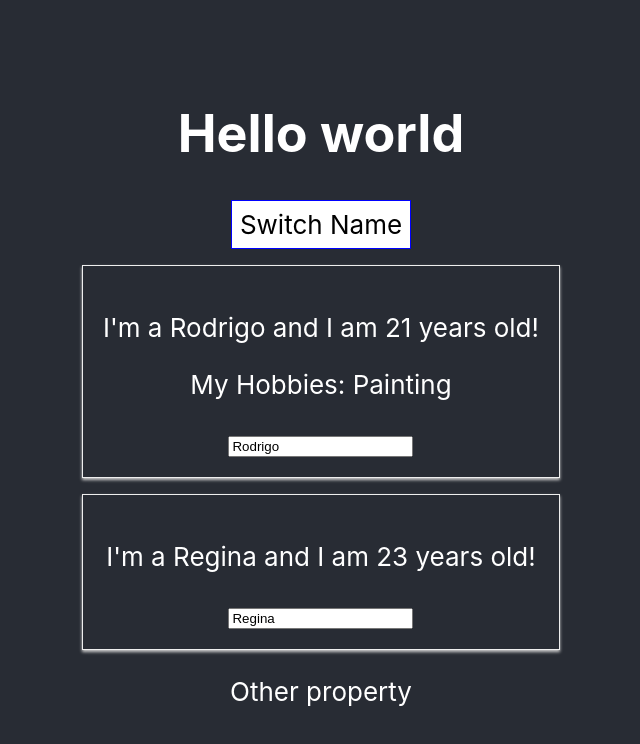
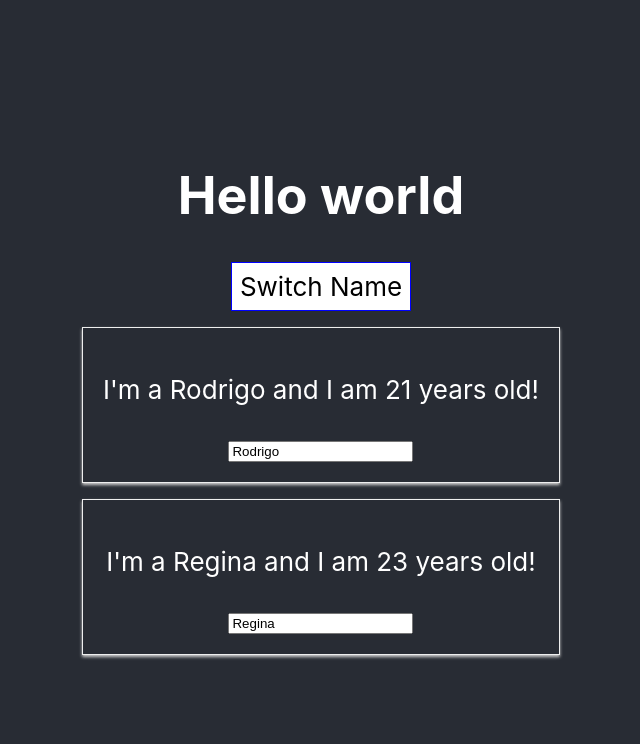
Before and after one commit to RodrigoTomeES/react-complete-guide, a React (Create React App) app: page / in a window 1280 px wide. Both pictures are taken after a click on the button "Switch Name". Shown: the top 744 px of the page, without its empty margins (319-959 px from the left). Built offline with nearby package versions, Linux system fonts and the light colour scheme.

Commit message:
Updated code to support dynamic list

```diff
--- a/src/App.js
+++ b/src/App.js
@@ -5,36 +5,43 @@
 class App extends Component {
   state = {
     persons: [
-      {name: "Rodrigo", age: 21},
-      {name: "Regina",  age: 23}
+      {id: '1', name: "Rodrigo", age: 21},
+      {id: '2', name: "Regina",  age: 23}
     ],
     otherProperty: 'Other property',
     showPersons: false,
   }
 
-  switchNameHandler = (newName) => {
-    this.setState({
-      persons: [
-        {name: newName, age: 21},
-        {name: "Regina", age: 23}
-      ]
-    });
+  deletePersonHander = (indexPerson) => {
+    const persons = [...this.state.persons];
+    persons.splice(indexPerson, 1);
+    this.setState({persons: persons});
   }
 
-  changedNameHandler = (event) => {
-    this.setState({
-      persons: [
-        {name: "Rodrigo", age: 21},
-        {name: event.target.value, age: 23}
-      ]
+  changedNameHandler = (event, id) => {
+    const personIndex = this.state.persons.findIndex(p => {
+      return p.id === id;
     });
+
+    const person = {
+      ...this.state.persons[personIndex]
+    }
+
+    person.name = event.target.value;
+
+    const persons = [...this.state.persons];
+
+    persons[personIndex] = person;
+
+    this.setState({persons: persons});
   }
 
   togglePersonsHandler = () => {
     this.setState({showPersons: !this.state.showPersons});
   }
 
-  buttonStyle = {
+  render() {
+    const buttonStyle = {
       backgroundColor: 'white',
       font: 'inherit',
       border: '1px solid blue',
@@ -42,36 +49,33 @@
       cursor: 'pointer'
     }
 
-  render() {
+    let persons = null;
+    if (this.state.showPersons) {
+      persons = (
+        <div>
+          {this.state.persons.map((person, index) => {
+            return <Person
+                      name = {person.name}
+                      age = {person.age}
+                      key = {person.id}
+                      click = {() => this.deletePersonHander(index)}
+                      changed = {(event) => this.changedNameHandler(event, person.id)}/>
+          })}
+        </div>
+      );
+    }
+
     return (
       <div className="App">
         <header className="App-header">
           <h1>Hello world</h1>
           <button
             onClick = {this.togglePersonsHandler}
-            style = {this.buttonStyle}
+            style = {buttonStyle}
           >
             Switch Name
           </button>
-          {
-            this.state.showPersons ?
-            <div>
-              <Person
-                name = {this.state.persons[0].name}
-                age = {this.state.persons[0].age}
-              >
-                My Hobbies: Painting
-              </Person>
-              <Person
-                name = {this.state.persons[1].name}
-                age = {this.state.persons[1].age}
-                click = {this.switchNameHandler.bind(this, 'Rodrigo!!')}
-                changed = {this.changedNameHandler}
-              />
-              <p>{this.state.otherProperty}</p>
-            </div>
-            : null
-          }
+          {persons}
         </header>
       </div>
     );
```
Lines whose indentation alone changed are shown as unchanged.
